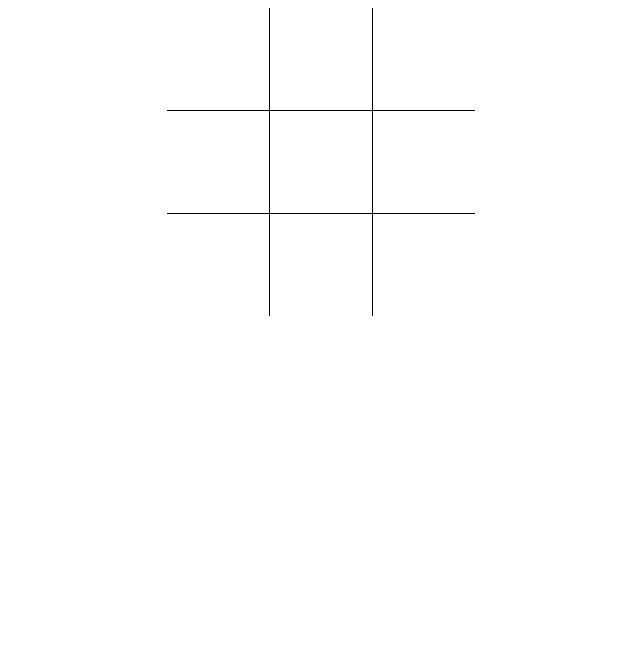
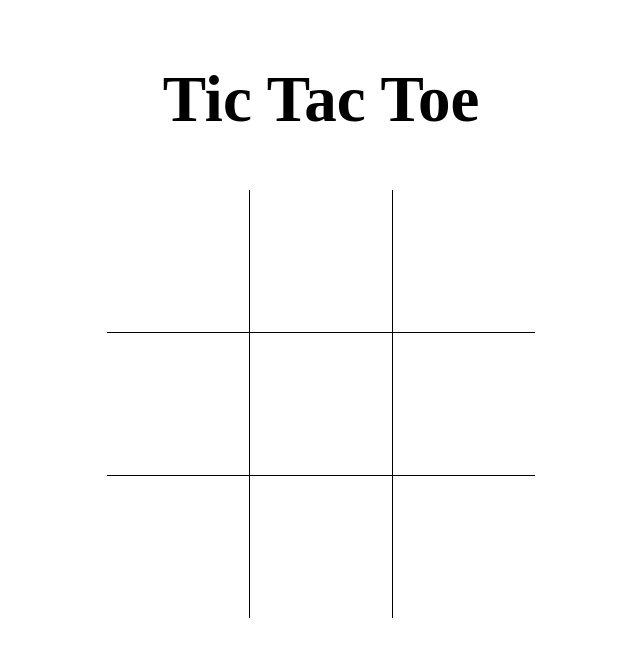
Before and after one commit to lbcosta/vanilla-tic-tac-toe, a plain HTML site: page public/index.html in a window 1280 px wide. Shown: the whole page, without its empty margins (319-959 px from the left). Drawn offline with nearby package versions, Linux system fonts and the light colour scheme; files that its build step writes are made by us from their sources.

Commit message:
Estrutura com título

```diff
--- a/public/index.html
+++ b/public/index.html
@@ -8,7 +8,10 @@
   </head>
   <body>
     <div id="app">
-      <table class="tictactoe">
+      <div class="title">
+        <h1>Tic Tac Toe</h1>
+      </div>
+      <table class="board">
         <tr class="r0">
           <td class="p00"></td>
           <td class="p01"></td>
--- a/src/css/style.scss
+++ b/src/css/style.scss
@@ -17,17 +17,30 @@
 }
 
 #app {
-  .tictactoe {
+  display: flex;
+  flex-direction: column;
+  justify-content: space-evenly;
+  align-items: center;
+  height: 98vh;
+
+  .title {
+    h1 {
+      font-size: 65px;
+      padding: 10px;
+    }
+  }
+
+  .board {
     margin: 0 auto;
     border: none;
     border-collapse: collapse;
     user-select: none;
 
     td {
-      width: 100px;
-      height: 100px;
+      width: 140px;
+      height: 140px;
       text-align: center;
-      font-size: 80px;
+      font-size: 90px;
     }
   }
 }
--- a/src/js/index.js
+++ b/src/js/index.js
@@ -1,4 +1,4 @@
-const gameCells = document.querySelectorAll(".tictactoe td");
+const gameCells = document.querySelectorAll(".board td");
 const winnerBanner = document.querySelector(".winner");
 const reloadTime = 1000;
 
```
